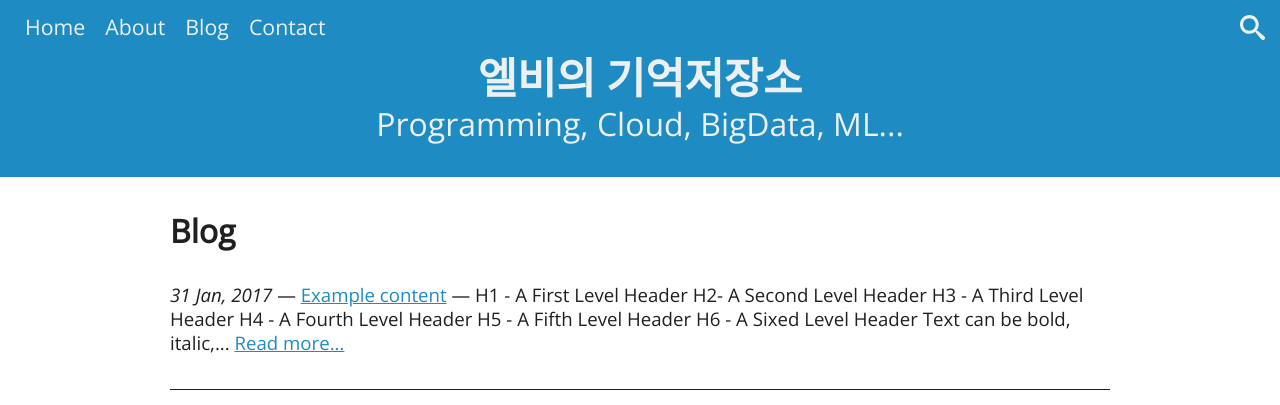
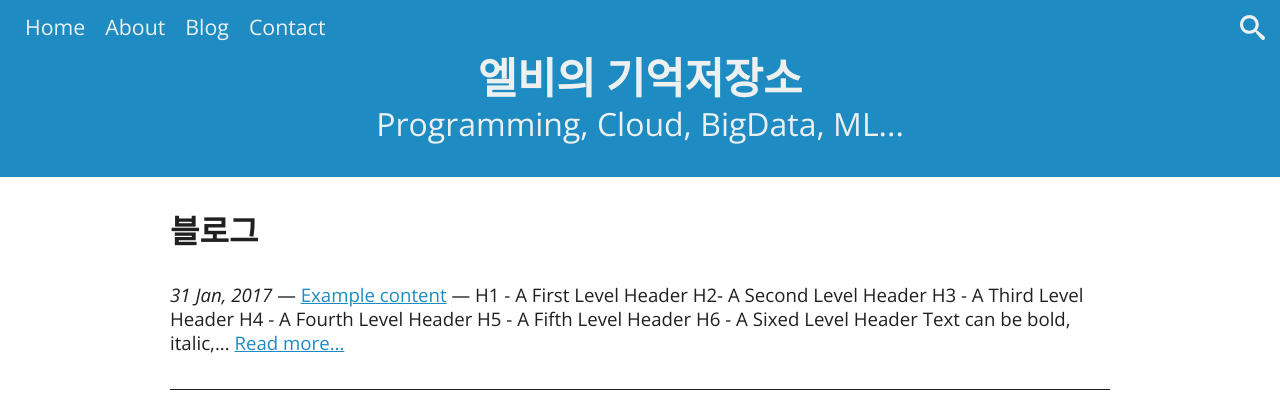
Before and after one commit to mateussmedeiros/blade-theme, a Jekyll site: the page built from blog/index.html, in a window 1280 px wide. Shown: the top 405 px of the page. Built offline with Jekyll 4.4.1, drawn with Linux system fonts in a browser that asks for light colours; the list of posts is cut into pages by our own code.

Commit message:
Update index.html

```diff
--- a/blog/index.html
+++ b/blog/index.html
@@ -1,7 +1,7 @@
 ---
 layout: page
-title: Blog
-description: My blog about Front End Development.
+title: 블로그
+description: 나의 기술블로그
 ---
 
 <section class="blog">
```
